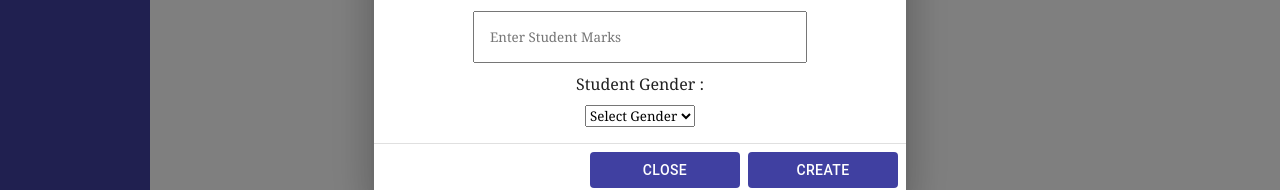
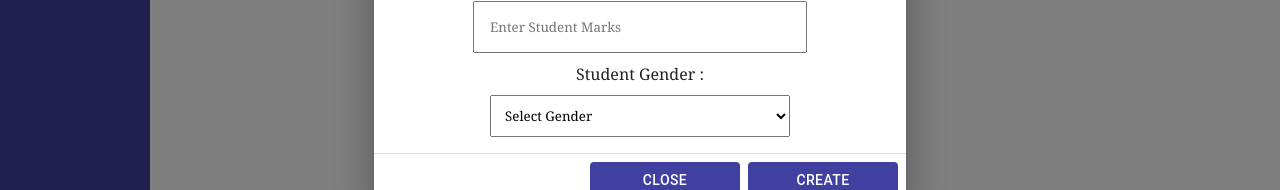
Before and after one commit to Aashif1726/Student-Management, a React (Create React App) app in the folder student/: page /stud in a window 1280 px wide. Both pictures are taken after a click on the button "Create". Shown: the part 546-736 px from the top of the page. Built offline with nearby package versions, Linux system fonts and the light colour scheme; no server answers.

Commit message:
Select Option for Gender

```diff
--- a/student/src/components/Students.js
+++ b/student/src/components/Students.js
@@ -251,6 +251,7 @@ function Students() {
               value={values.gender}
               onChange={handleChange}
               required
+              style={{width:"300px",padding:"10px"}}
             >
               <option value="">Select Gender</option>
               <option value="Male">Male</option>
```
